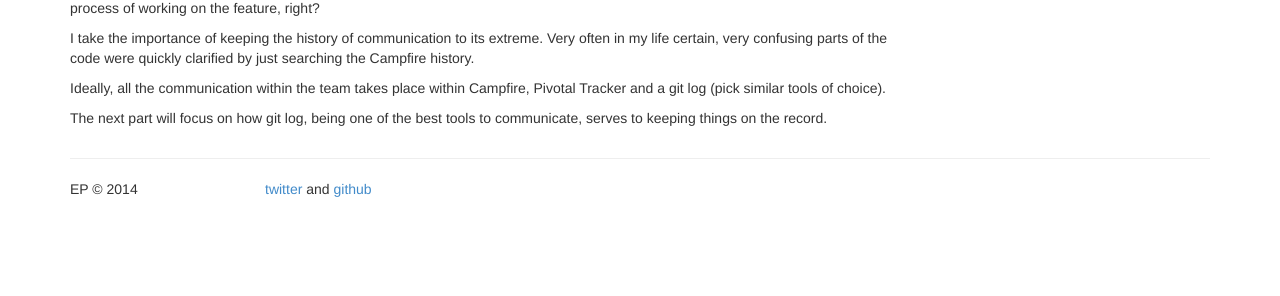
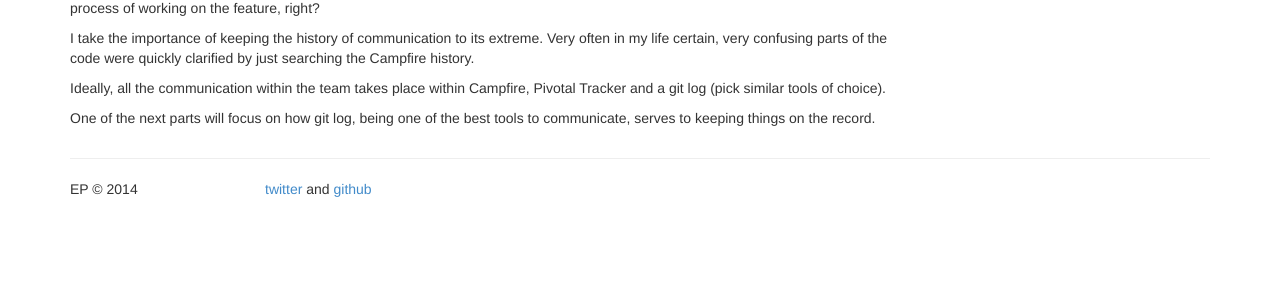
Before and after one commit to gmile/gmile.github.io, a Jekyll site: the page built from _posts/2014-01-25-working-in-a-team-pt-1.markdown, in a window 1280 px wide. Shown: the part 1897-2193 px from the top of the page. Built offline with Jekyll 4.4.1, drawn with Linux system fonts in a browser that asks for light colours; Markdown is read by kramdown in place of the engine named in the settings.

Commit message:
Not the next part

```diff
--- a/_posts/2014-01-25-working-in-a-team-pt-1.markdown
+++ b/_posts/2014-01-25-working-in-a-team-pt-1.markdown
@@ -74,4 +74,4 @@ I take the importance of keeping the history of communication to its extreme. Ve
 
 Ideally, all the communication within the team takes place within Campfire, Pivotal Tracker and a git log (pick similar tools of choice).
 
-The next part will focus on how git log, being one of the best tools to communicate, serves to keeping things on the record.
+One of the next parts will focus on how git log, being one of the best tools to communicate, serves to keeping things on the record.
```
